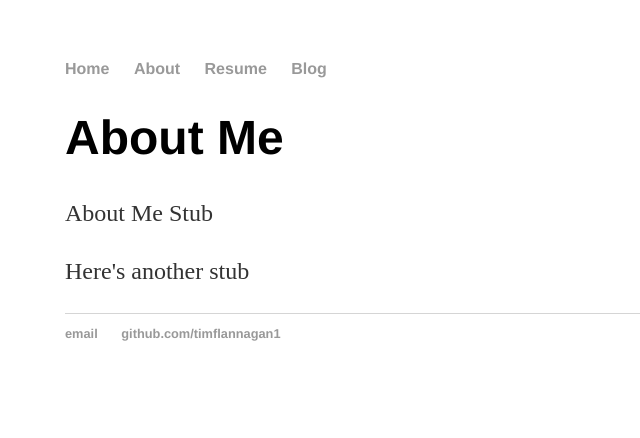
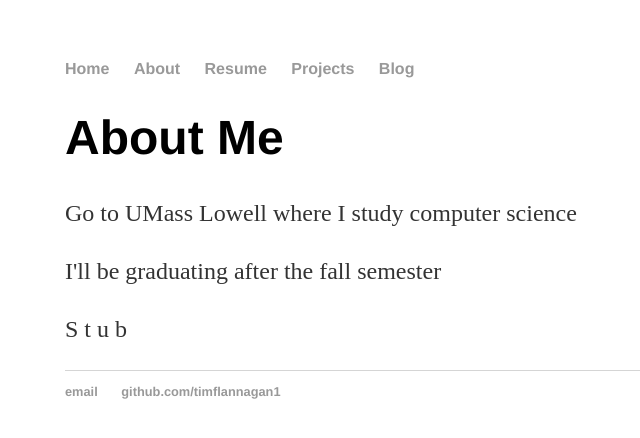
Before and after one commit to timflannagan1/timflannagan1.github.io, a Jekyll site: the page built from about/index.html, in a window 1280 px wide. Shown: the top 438 px of the page, without its empty margins (127-767 px from the left). Built offline with Jekyll 4.4.1, drawn with Linux system fonts in a browser that asks for light colours.

Commit message:
Add main page stubs

```diff
--- a/_layouts/default.html
+++ b/_layouts/default.html
@@ -10,7 +10,8 @@
         		<li><a href="/">Home</a></li>
 	        	<li><a href="/about">About</a></li>
         		<li><a href="/resume">Resume</a></li>
-        		<li><a href="/blog">Blog</a></li>
+						<li><a href="/projects">Projects</a></li>
+						<li><a href="/blog">Blog</a></li>
     		</ul>
 		</nav>
 		<div class="container">
--- a/about/index.html
+++ b/about/index.html
@@ -3,5 +3,6 @@ layout: default
 title: "About Me"
 ---
 <h1>{{ page.title }}</h1>
-<p>About Me Stub</p>
-<p>Here's another stub</p>
+<p>Go to UMass Lowell where I study computer science</p>
+<p>I'll be graduating after the fall semester</p>
+<p>S t u b</p>
```
Also changed, not shown: projects/index.html (added, +10 -0 lines), resume/index.html (added, +9 -0 lines), README.md, 1 other file.
